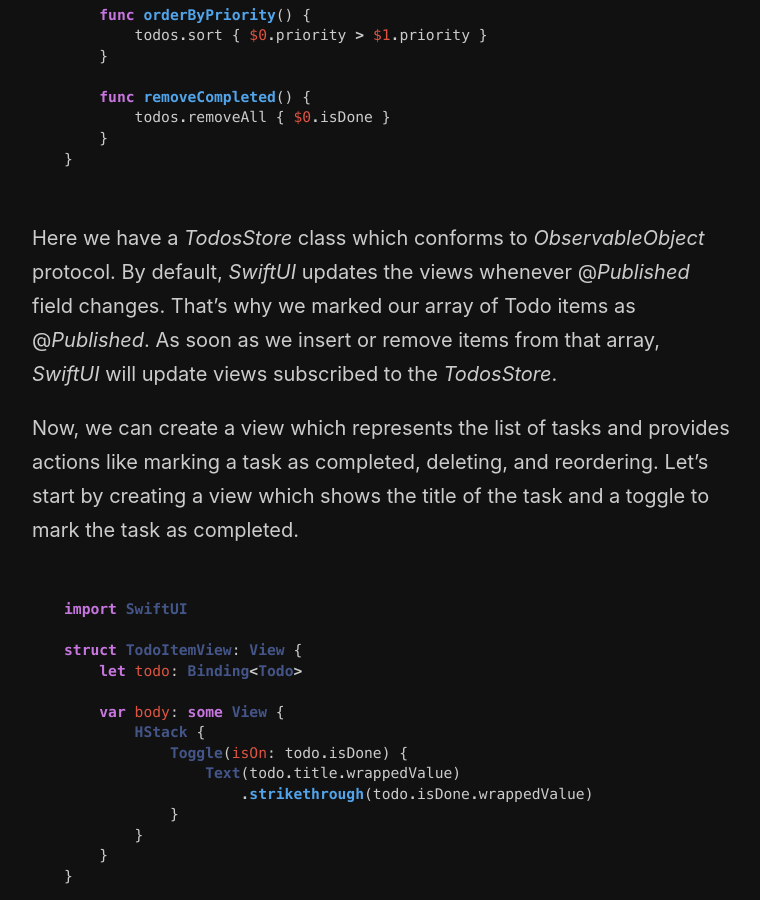
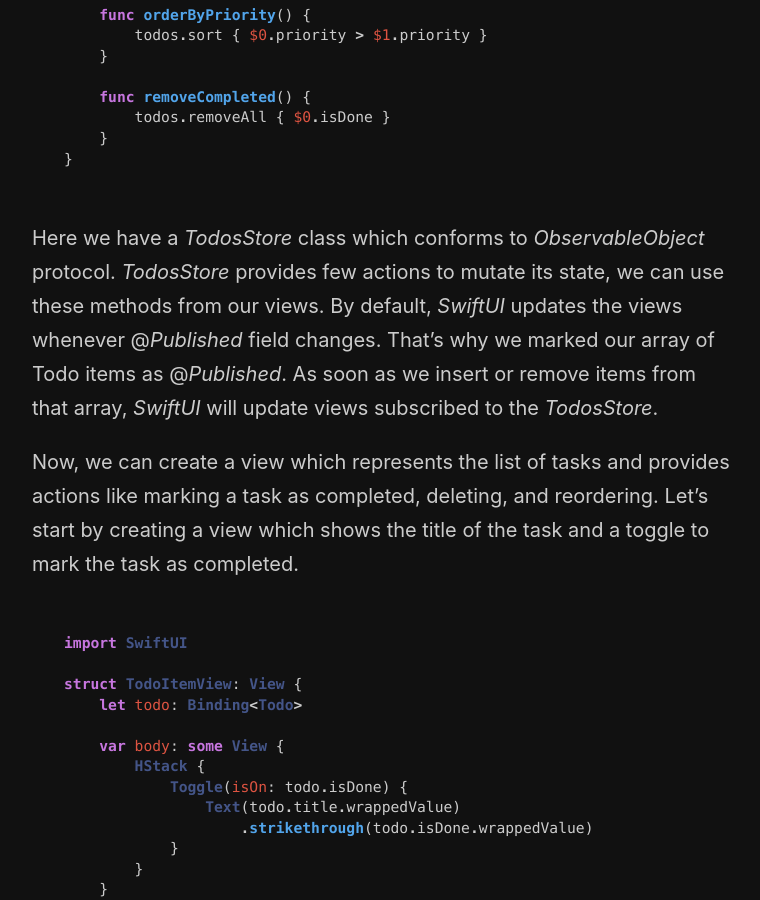
Before and after one commit to mecid/mecid.github.io, a Jekyll site: the page built from _posts/2019-09-04-modeling-app-state-using-store-objects-in-swiftui.md, in a window 1280 px wide and 900 px high, scrolled down 2082 px. Shown: the whole window, without its empty margins (258-1018 px from the left). Built offline with Jekyll 4.4.1, drawn with Linux system fonts in a browser that asks for light colours.

Commit message:
Update 2019-09-04-modeling-app-state-using-store-objects-in-swiftui.md

````diff
--- a/_posts/2019-09-04-modeling-app-state-using-store-objects-in-swiftui.md
+++ b/_posts/2019-09-04-modeling-app-state-using-store-objects-in-swiftui.md
@@ -70,7 +70,7 @@
 }
 ```
 
-Here we have a *TodosStore* class which conforms to *ObservableObject* protocol. By default, *SwiftUI* updates the views whenever @*Published* field changes. That's why we marked our array of Todo items as @*Published*. As soon as we insert or remove items from that array, *SwiftUI* will update views subscribed to the *TodosStore*.
+Here we have a *TodosStore* class which conforms to *ObservableObject* protocol. *TodosStore* provides few actions to mutate its state, we can use these methods from our views. By default, *SwiftUI* updates the views whenever @*Published* field changes. That's why we marked our array of Todo items as @*Published*. As soon as we insert or remove items from that array, *SwiftUI* will update views subscribed to the *TodosStore*.
 
 Now, we can create a view which represents the list of tasks and provides actions like marking a task as completed, deleting, and reordering. Let's start by creating a view which shows the title of the task and a toggle to mark the task as completed.
 
````
